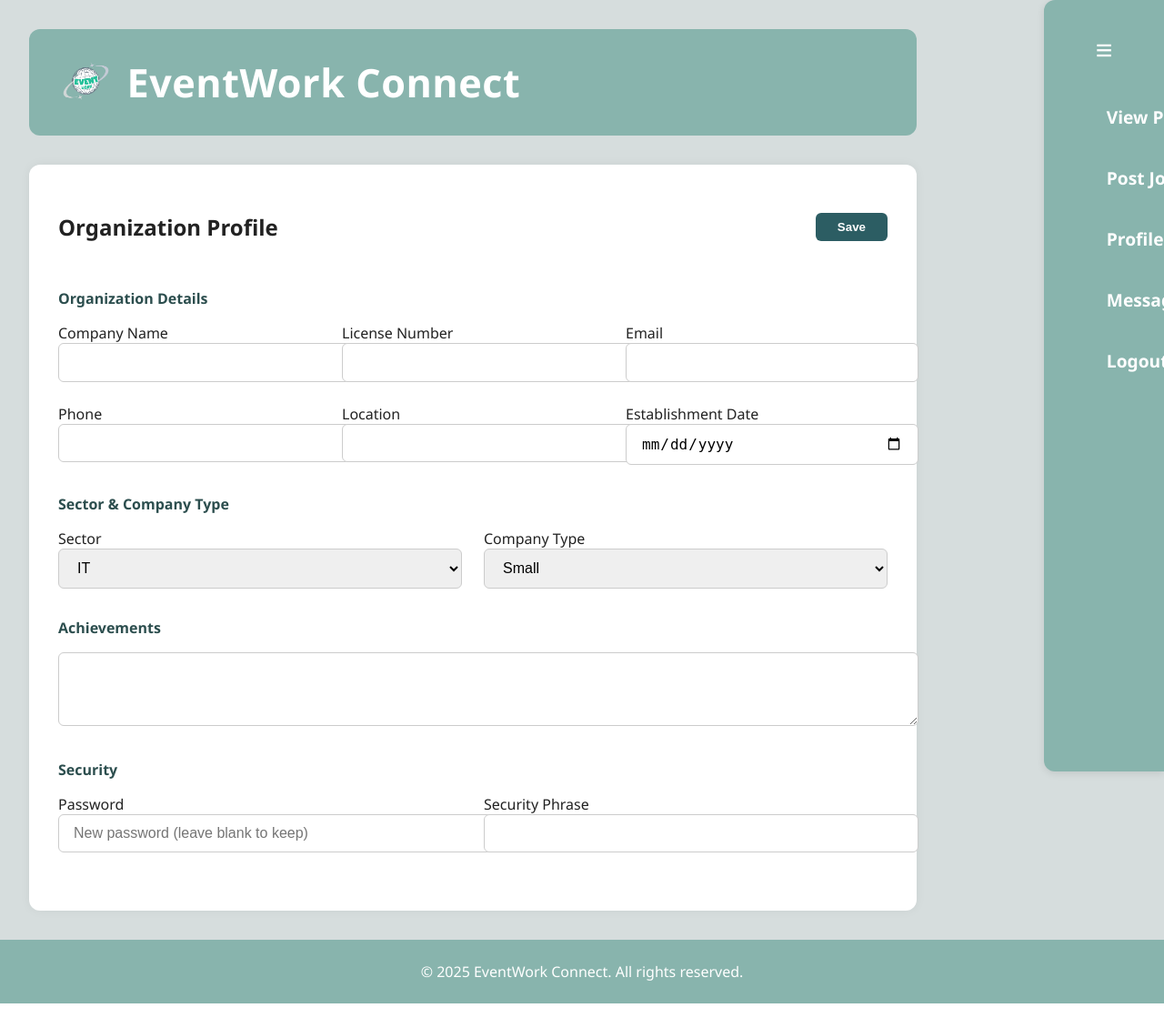
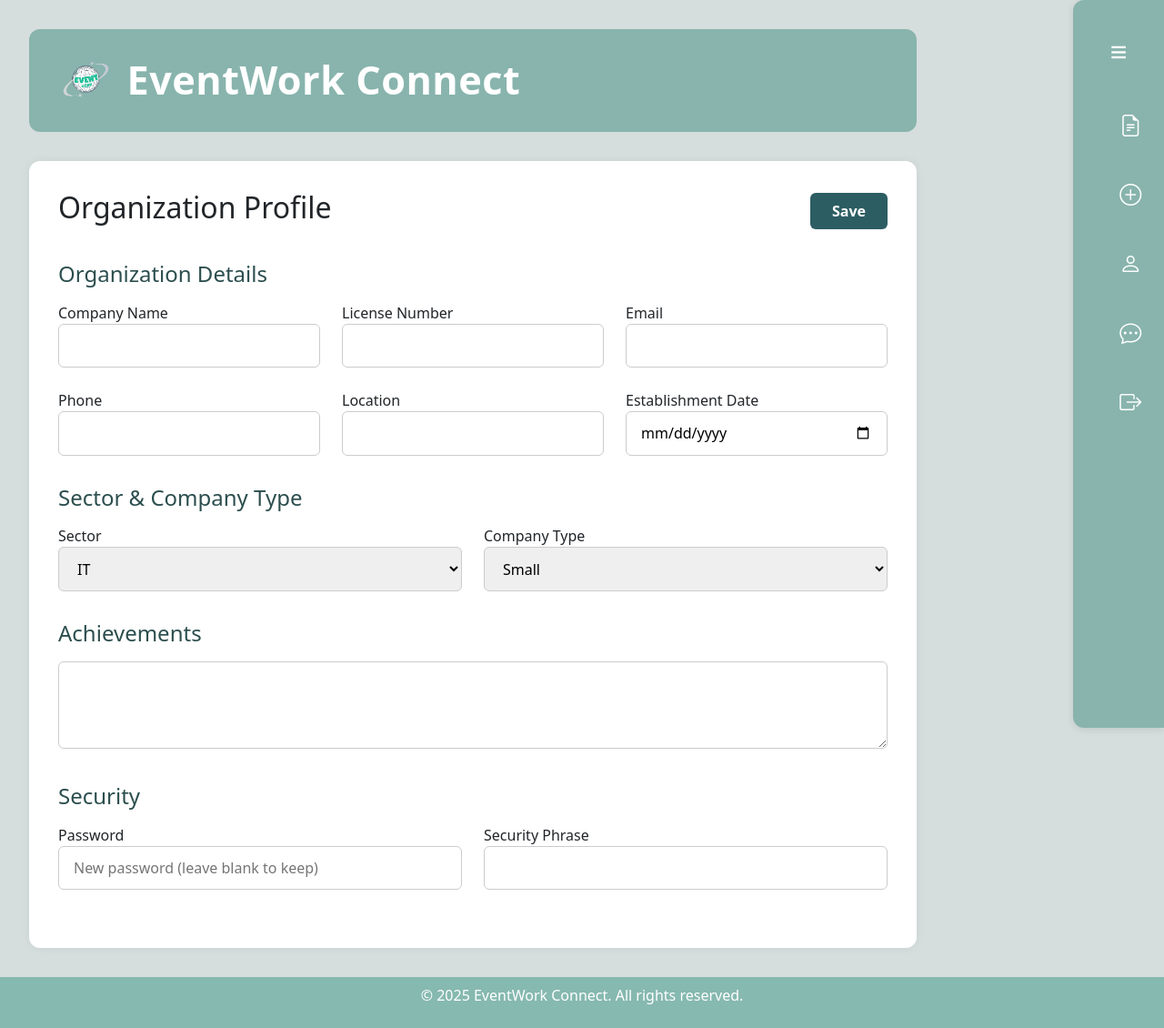
Before and after one commit to aegusten/EventWorker, a Django app: page /jobs/profile/ in a window 1280 px wide. Shown: the whole page at 91% size. Before the commit the page ends 1103 px from the top, so only its background shows below. Run offline with Django 4.2, Linux system fonts and the light colour scheme; the visitor is signed in with stand-in values (Sample User, id 1).

Commit message:
Rebase-org-design

```diff
--- a/static/css/organization/organization_dashboard.css
+++ b/static/css/organization/organization_dashboard.css
@@ -1,4 +1,4 @@
-:root {
+.org-wrapper {
   --bg-main: #d6dddd;
   --bg-secondary: #88b4ad;
   --white: #ffffff;
@@ -9,80 +9,63 @@
   --primary: #497c7d;
   --primary-dark: #2c4e4e;
 }
-
-  /* Layout wrapper */
-  .org-dashboard-layout {
+.org-wrapper .org-dashboard-layout {
   display: flex;
   flex-direction: row;
   min-height: 100vh;
   background-color: var(--bg-main);
 }
-
-  /* Main content */
-  .main-content {
+.org-wrapper .main-content {
   flex: 1;
   padding: 2rem;
-    margin-right: 240px; /* leave space for expanded sidebar */
+  margin-right: 240px;
 }
-
-
-  /* Header */
-  .dashboard-header {
+.org-wrapper .dashboard-header {
   background-color: var(--bg-secondary);
   color: var(--white);
   padding: 1.8rem 2rem;
   border-radius: 12px;
   margin-bottom: 2rem;
   display: flex;
-    justify-content: space-between; /* changed from center */
+  justify-content: space-between;
   align-items: center;
 }
-
-  .header-left {
+.org-wrapper .header-left {
   display: flex;
   align-items: center;
   gap: 1rem;
 }
-
-  .header-left h1 {
+.org-wrapper .header-left h1 {
   font-size: 2.7rem;
   margin: 0;
   font-weight: 800;
   letter-spacing: 0.5px;
 }
-
-  .logo-icon {
+.org-wrapper .logo-icon {
   height: 55px;
 }
-
-  /* Job Table */
-  .job-section h2 {
+.org-wrapper .job-section h2 {
   margin-bottom: 1rem;
   font-size: 1.5rem;
   color: var(--primary-dark);
 }
-
-  .jobs-table {
+.org-wrapper .jobs-table {
   border-radius: 10px;
   overflow: hidden;
 }
-
-  .table th {
+.org-wrapper .table th {
   background-color: var(--primary);
   color: var(--white);
 }
-
-  .modal-content {
+.org-wrapper .modal-content {
   background-color: var(--white);
   border-radius: 10px;
   padding: 1rem;
 }
-
-  .modal-header h5 {
+.org-wrapper .modal-header h5 {
   color: var(--primary-dark);
 }
-
-  .sidebar {
+.org-wrapper .sidebar {
   background-color: var(--bg-secondary);
   color: var(--white);
   width: 100px;
@@ -100,23 +83,19 @@
   top: 0;
   border-radius: 12px 0 0 12px;
 }
-
-  .sidebar:hover {
+.org-wrapper .sidebar:hover {
   width: 260px;
 }
-
-  .logo-title {
+.org-wrapper .logo-title {
   font-size: 2rem;
   margin-bottom: 2rem;
   cursor: pointer;
   text-align: center;
 }
-
-  .sidebar:hover .logo-title {
+.org-wrapper .sidebar:hover .logo-title {
   font-size: 2.4rem;
 }
-
-  .sidebar-nav {
+.org-wrapper .sidebar-nav {
   display: flex;
   flex-direction: column;
   gap: 1.5rem;
@@ -125,9 +104,8 @@
   overflow: hidden;
   flex-grow: 1;
 }
-
-  .sidebar-nav a,
-  .sidebar-link {
+.org-wrapper .sidebar-nav a,
+.org-wrapper .sidebar-link {
   all: unset;
   color: var(--white);
   font-weight: 700;
@@ -144,25 +122,21 @@
   transition: background-color 0.4s ease, padding 0.4s ease;
   text-decoration: none;
 }
-
-  .sidebar:hover .sidebar-nav a,
-  .sidebar:hover .sidebar-link {
+.org-wrapper .sidebar:hover .sidebar-nav a,
+.org-wrapper .sidebar:hover .sidebar-link {
   justify-content: flex-start;
   padding: 0.6rem 1rem;
 }
-
-  .sidebar-nav a i,
-  .sidebar-link i {
+.org-wrapper .sidebar-nav a i,
+.org-wrapper .sidebar-link i {
   font-size: 1.5rem;
   min-width: 1.5rem;
 }
-
-  .sidebar-nav a:hover,
-  .sidebar-link:hover {
+.org-wrapper .sidebar-nav a:hover,
+.org-wrapper .sidebar-link:hover {
   background-color: var(--btn-hover);
   border-radius: 8px;
 }
-
-  .logout-link {
+.org-wrapper .logout-link {
   color: #ffdede;
 }
--- a/static/css/organization/organization_profile.css
+++ b/static/css/organization/organization_profile.css
@@ -1,23 +1,20 @@
-.profile-form {
+.org-wrapper .profile-form {
   max-width: 1000px;
   margin: auto;
 }
-
-.profile-card {
+.org-wrapper .profile-card {
   background: var(--white);
   padding: 2rem;
   border-radius: 12px;
   box-shadow: 0 0 12px rgba(0,0,0,0.05);
 }
-
-.profile-header {
+.org-wrapper .profile-header {
   display: flex;
   justify-content: space-between;
   align-items: center;
   margin-bottom: 2rem;
 }
-
-.save-btn {
+.org-wrapper .save-btn {
   padding: 0.5rem 1.5rem;
   background: var(--btn-main);
   color: white;
@@ -26,30 +23,27 @@
   font-weight: bold;
   cursor: pointer;
 }
-
-.form-section {
+.org-wrapper .form-section {
   margin-bottom: 2rem;
 }
-
-.form-section h4 {
+.org-wrapper .form-section h4 {
   color: var(--primary-dark);
   margin-bottom: 1rem;
 }
-
-.form-grid {
+.org-wrapper .form-grid {
   display: grid;
   grid-template-columns: repeat(auto-fit, minmax(250px, 1fr));
   gap: 1.5rem;
 }
-
-input, select, textarea {
+.org-wrapper input,
+.org-wrapper select,
+.org-wrapper textarea {
   width: 100%;
   padding: 0.7rem 1rem;
   border: 1px solid #ccc;
   border-radius: 6px;
   font-size: 1rem;
 }
-
-textarea {
+.org-wrapper textarea {
   resize: vertical;
 }
--- a/templates/base.html
+++ b/templates/base.html
@@ -7,6 +7,8 @@
   <link rel="stylesheet" href="{% static 'css/theme.css' %}">
   <link rel="stylesheet" href="{% static 'css/applicant_dashboard.css' %}">
   <link rel="stylesheet" href="{% static 'css/catalog.css' %}">
+  <link href="https://cdn.jsdelivr.net/npm/bootstrap-icons@1.10.5/font/bootstrap-icons.css" rel="stylesheet">
+  <link href="https://cdn.jsdelivr.net/npm/bootstrap@5.3.0/dist/css/bootstrap.min.css" rel="stylesheet">
   <link rel="stylesheet" href="{% static 'css/organization/organization_dashboard.css' %}">
   <link rel="stylesheet" href="{% static 'css/organization/organization_profile.css' %}">
 
--- a/templates/organization/job_post_modal.html
+++ b/templates/organization/job_post_modal.html
@@ -1,12 +1,9 @@
 {% load static %}
 {% load form_tags %}
 
-<!-- Button to trigger modal -->
 <button class="btn btn-primary mb-4" data-bs-toggle="modal" data-bs-target="#postJobModal">
   <i class="bi bi-plus-circle"></i> Post New Job
 </button>
-
-<!-- Post Job Modal -->
 <div class="modal fade" id="postJobModal" tabindex="-1" aria-labelledby="postJobModalLabel" aria-hidden="true">
   <div class="modal-dialog modal-xl">
     <div class="modal-content">
@@ -16,10 +13,8 @@
           <h5 class="modal-title" id="postJobModalLabel">Post a New Job</h5>
           <button type="button" class="btn-close" data-bs-dismiss="modal" aria-label="Close"></button>
         </div>
-
         <div class="modal-body px-4 py-3">
           {{ form.non_field_errors }}
-
           <div class="row g-4">
             <div class="col-md-6">
               <label class="form-label">{{ form.title.label }}</label>
@@ -55,7 +50,6 @@
             </div>
           </div>
         </div>
-
         <div class="modal-footer px-4">
           <button type="button" class="btn btn-secondary" data-bs-dismiss="modal">Cancel</button>
           <button type="submit" class="btn btn-success">Create Job</button>
--- a/templates/organization/org_sidebar.html
+++ b/templates/organization/org_sidebar.html
@@ -1,15 +1,12 @@
 <aside class="sidebar">
   <div class="logo-title">&#8801;</div>
   <nav class="sidebar-nav">
-
     <a href="{% url 'organization_dashboard' %}">
       <i class="bi bi-file-earmark-text"></i> View Postings
     </a>
-
     <button type="button" class="sidebar-link" data-bs-toggle="modal" data-bs-target="#postJobModal">
       <i class="bi bi-plus-circle"></i> Post Job
     </button>
-
     <a href="{% url 'organization_profile_view' %}">
       <i class="bi bi-person"></i> Profile
     </a>
@@ -19,6 +16,5 @@
     <a href="{% url 'logout' %}" class="logout-link">
       <i class="bi bi-box-arrow-right"></i> Logout
     </a>
-
   </nav>
 </aside>
--- a/templates/organization/organization_profile.html
+++ b/templates/organization/organization_profile.html
@@ -1,15 +1,22 @@
 {% extends 'base.html' %}
 {% load static %}
 
+{% block extra_styles %}
+  <link rel="stylesheet" href="https://cdn.jsdelivr.net/npm/bootstrap@5.3.0/dist/css/bootstrap.min.css">
+  <link rel="stylesheet" href="{% static 'css/organization_profile.css' %}">
+{% endblock %}
+
+{% block extra_scripts %}
+  {{ block.super }}
+  <script src="https://cdn.jsdelivr.net/npm/bootstrap@5.3.0/dist/js/bootstrap.bundle.min.js"></script>
+{% endblock %}
+
 {% block content %}
-<link rel="stylesheet" href="{% static 'css/organization_profile.css' %}">
-
+<div class="org-wrapper">
   <div class="org-dashboard-layout">
     {% include 'organization/org_sidebar.html' %}
-
     <main class="main-content">
       {% include 'organization/org_header.html' %}
-
       <form method="POST" class="profile-form">
         {% csrf_token %}
         <div class="profile-card">
@@ -17,7 +24,6 @@
             <h2>Organization Profile</h2>
             <button type="submit" class="save-btn">Save</button>
           </div>
-
           {% if messages %}
           <div class="messages">
             {% for message in messages %}
@@ -25,7 +31,6 @@
             {% endfor %}
           </div>
           {% endif %}
-
           <div class="form-section">
             <h4>Organization Details</h4>
             <div class="form-grid">
@@ -55,7 +60,6 @@
               </div>
             </div>
           </div>
-
           <div class="form-section">
             <h4>Sector & Company Type</h4>
             <div class="form-grid">
@@ -77,12 +81,10 @@
               </div>
             </div>
           </div>
-
           <div class="form-section">
             <h4>Achievements</h4>
             <textarea name="achievements" rows="3">{{ organization.achievements }}</textarea>
           </div>
-
           <div class="form-section">
             <h4>Security</h4>
             <div class="form-grid">
@@ -100,5 +102,5 @@
       </form>
     </main>
   </div>
-
+</div>
 {% endblock %}
```
Also changed, not shown: templates/dashboards/organization_dashboard.html (+15 -5 lines), templates/organization/org_header.html (line endings or trailing spaces). Lines whose indentation alone changed are shown as unchanged.
